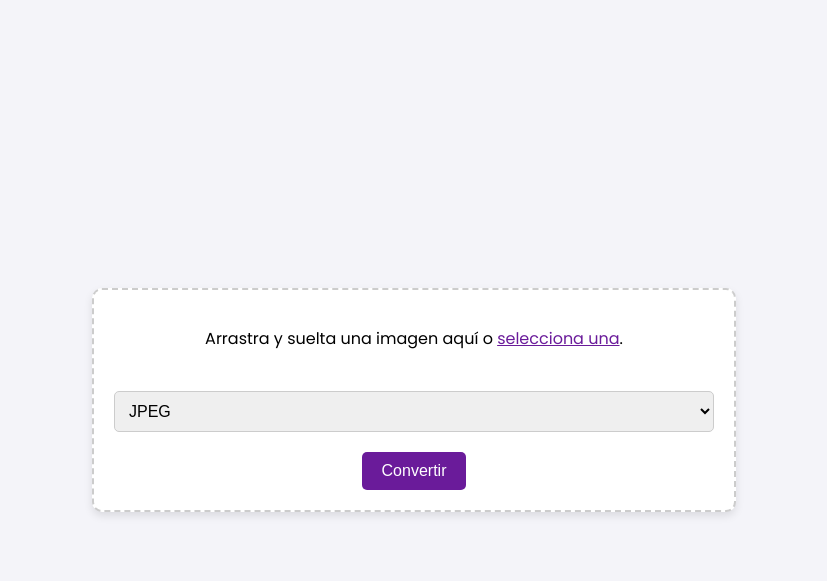
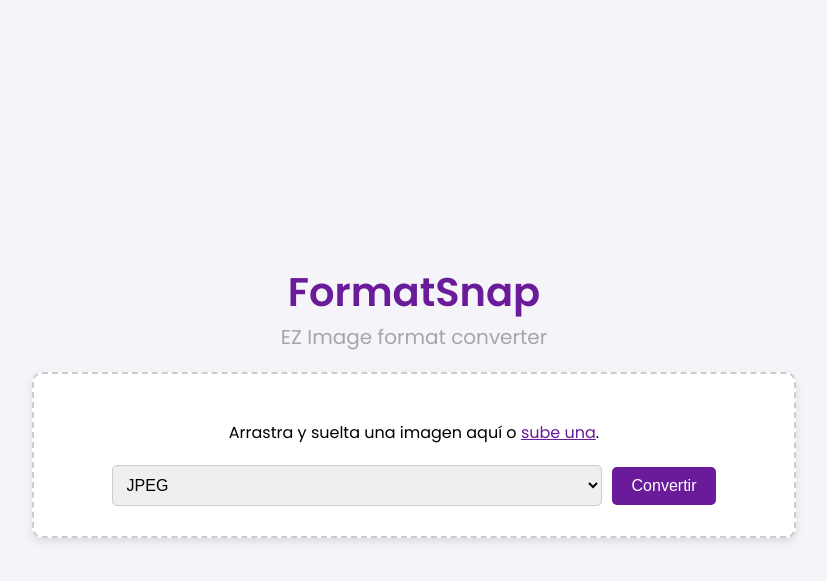
Before and after one commit to sertemo/FormatSnap, a Flask app: page / in a window 1280 px wide. Shown: the top 581 px of the page, without its empty margins (226-1053 px from the left). Run offline with Flask 3, Linux system fonts and the light colour scheme.

Commit message:
agregadas funcionalidad y cambiado un poco el estilo

```diff
--- a/pyproject.toml
+++ b/pyproject.toml
@@ -1,6 +1,6 @@
 [tool.poetry]
 name = "formatsnap"
-version = "0.1.0"
+version = "0.2.0"
 description = ""
 authors = ["Your Name <you@example.com>"]
 readme = "README.md"
--- a/src/formatsnap/main.py
+++ b/src/formatsnap/main.py
@@ -16,7 +16,7 @@ import io
 import os
 
 from flask import Flask, request, send_file, render_template
-from PIL import Image
+from PIL import Image, ImageSequence
 
 app = Flask(__name__)
 
@@ -38,7 +38,26 @@ def convert():
         img = Image.open(file.stream)
 
         img_byte_arr = io.BytesIO()
-        img.save(img_byte_arr, format=format)
+
+        # Chequeamos si la imagen está animada
+        is_animated = getattr(img, "is_animated", False)
+        print(is_animated)
+
+        if is_animated and format in {"GIF", "WEBP"}:
+            frames = [frame.copy() for frame in ImageSequence.Iterator(img)]
+            frames[0].save(
+                img_byte_arr,
+                format=format,
+                save_all=True,
+                append_images=frames[1:],
+                loop=0,
+            )
+        else:
+            # Convertir la imagen a RGB si el formato de salida es JPEG
+            if format.upper() == "JPEG" and img.mode in ("RGBA", "P"):
+                img = img.convert("RGB")
+            img.save(img_byte_arr, format=format)
+
         img_byte_arr.seek(0)
 
         return send_file(
--- a/src/formatsnap/static/scripts.js
+++ b/src/formatsnap/static/scripts.js
@@ -6,6 +6,8 @@ let errorMessage = document.getElementById('error-message');
 let sameFormatError = document.getElementById('same-format-error');
 let formData = new FormData();
 let loadedFileFormat = ''; // Variable para almacenar el formato del archivo cargado
+
+const imageTypes = ['image/jpeg', 'image/png', 'image/gif', 'image/bmp', 'image/ico', 'image/tiff', 'image/webp'];
 
 ['dragenter', 'dragover', 'dragleave', 'drop'].forEach(eventName => {
     dropArea.addEventListener(eventName, preventDefaults, false)
@@ -34,6 +36,11 @@ function handleDrop(e) {
 
 function handleFiles(files) {
     [...files].forEach(file => {
+        // Validación de tipos de archivo
+        if (!imageTypes.includes(file.type)) {
+            alert('Tipo de archivo no admitido.');
+            return;
+        }
         formData.append('file', file);
         loadedFileFormat = file.name.split('.').pop().toUpperCase(); // Obtiene el formato del archivo cargado
         previewFile(file);
@@ -63,6 +70,8 @@ function clearImage() {
     clearBtn.style.display = 'none'; // Ocultar botón de limpiar
     formData.delete('file');
     loadedFileFormat = ''; // Reiniciar el formato del archivo cargado
+    errorMessage.style.display = 'none'; // Ocultar mensaje de error
+    sameFormatError.style.display = 'none'; // Ocultar mensaje de error
 }
 
 function convertImage() {
--- a/src/formatsnap/static/styles.css
+++ b/src/formatsnap/static/styles.css
@@ -8,12 +8,33 @@ body {
     background-color: #f4f4f9;
 }
 
+.container {
+    text-align: center;
+    width: 80%;
+    padding: 10px;
+}
+
+.title {
+    font-size: 2.5rem;
+    font-weight: bold;
+    color: #6a1b9a;
+    margin-bottom: 0;
+    margin-top: 0;
+}
+
+.subtitle {
+    font-size: 1.25rem;
+    color: #a7a6a6;
+    margin-top: 0;
+    margin-bottom: 20px;
+}
+
 #drop-area {
     border: 2px dashed #ccc;
-    padding: 20px;
-    width: 50%;
-    max-width: 600px;
-    margin: 20px;
+    padding: 30px;
+    width: 80%;
+    max-width: 700px;
+    margin: 0 auto;
     text-align: center;
     background: white;
     border-radius: 10px;
@@ -41,9 +62,9 @@ body {
 }
 
 #clearBtn {
-    background: #e91e63;
+    background: #ffffff;
     padding: 5px;
-    color: white;
+    color: rgb(100, 95, 95);
     border: none;
     border-radius: 20%;
     width: 30px;
@@ -65,7 +86,6 @@ button {
     color: white;
     border: none;
     padding: 10px 20px;
-    margin-top: 20px;
     cursor: pointer;
     border-radius: 5px;
     font-size: 16px;
@@ -77,30 +97,28 @@ button:hover {
 }
 
 button::after {
-    content: attr(title);
-    background-color: #333;
-    color: #fff;
-    padding: 5px 10px;
-    border-radius: 5px;
-    position: absolute;
-    white-space: nowrap;
-    top: -30px;
-    left: 50%;
-    transform: translateX(-50%);
-    opacity: 0;
-    pointer-events: none;
-    transition: opacity 0.2s ease-in-out;
-    font-size: 14px;
+    display: none; /* Desactivar el pseudo-elemento */
+}
+
+button:hover::after {
+    opacity: 1;
 }
 
 select {
-    margin-top: 20px;
     padding: 10px;
     border: 1px solid #ccc;
     border-radius: 5px;
     font-size: 16px;
-    width: 100%;
+    width: 70%;
     box-sizing: border-box;
+    margin-right: 10px;
+}
+
+.form-controls {
+    display: flex;
+    align-items: center;
+    justify-content: center;
+    margin-top: 20px;
 }
 
 #error-message, #same-format-error {
--- a/src/formatsnap/templates/index.html
+++ b/src/formatsnap/templates/index.html
@@ -9,23 +9,31 @@
     <link rel="icon" href="{{ url_for('static', filename='favicon.ico') }}" type="image/x-icon">
 </head>
 <body>
+    <div class="container">
+        <h1 class="title">FormatSnap</h1>
+        <p class="subtitle">EZ Image format converter</p>
         <div id="drop-area">
             <form id="form" enctype="multipart/form-data">
-            <p>Arrastra y suelta una imagen aquí o <label for="fileElem" id="fileLabel">selecciona una</label>.</p>
+                <p>Arrastra y suelta una imagen aquí o <label for="fileElem" id="fileLabel">sube una</label>.</p>
                 <input type="file" id="fileElem" accept="image/*" onchange="handleFiles(this.files)">
                 <div id="gallery"></div>
-            <button type="button" id="clearBtn" onclick="clearImage()" style="display: none;" title="Eliminar imagen">X</button>
+                <button type="button" id="clearBtn" onclick="clearImage()" style="display: none;" title="Eliminar imagen">x</button>
+                <div class="form-controls">
                     <select id="formatSelect">
                         <option value="JPEG">JPEG</option>
                         <option value="PNG">PNG</option>
                         <option value="GIF">GIF</option>
                         <option value="BMP">BMP</option>
                         <option value="ICO">ICO</option>
+                        <option value="TIFF">TIFF</option>
+                        <option value="WEBP">WEBP</option>
                     </select>
                     <button type="button" onclick="convertImage()">Convertir</button>
+                </div>
                 <p id="error-message" style="color: red; display: none;">Debes cargar una imagen antes de convertir.</p>
                 <p id="same-format-error" style="color: red; display: none;">No es posible convertir al mismo formato.</p>
             </form>
+        </div>
     </div>
 
     <script src="{{ url_for('static', filename='scripts.js') }}"></script>
```
Also changed, not shown: README.md, assets/img/preview app.JPG (deleted), assets/img/preview formatsnap.JPG (added). Lines whose indentation alone changed are shown as unchanged.
